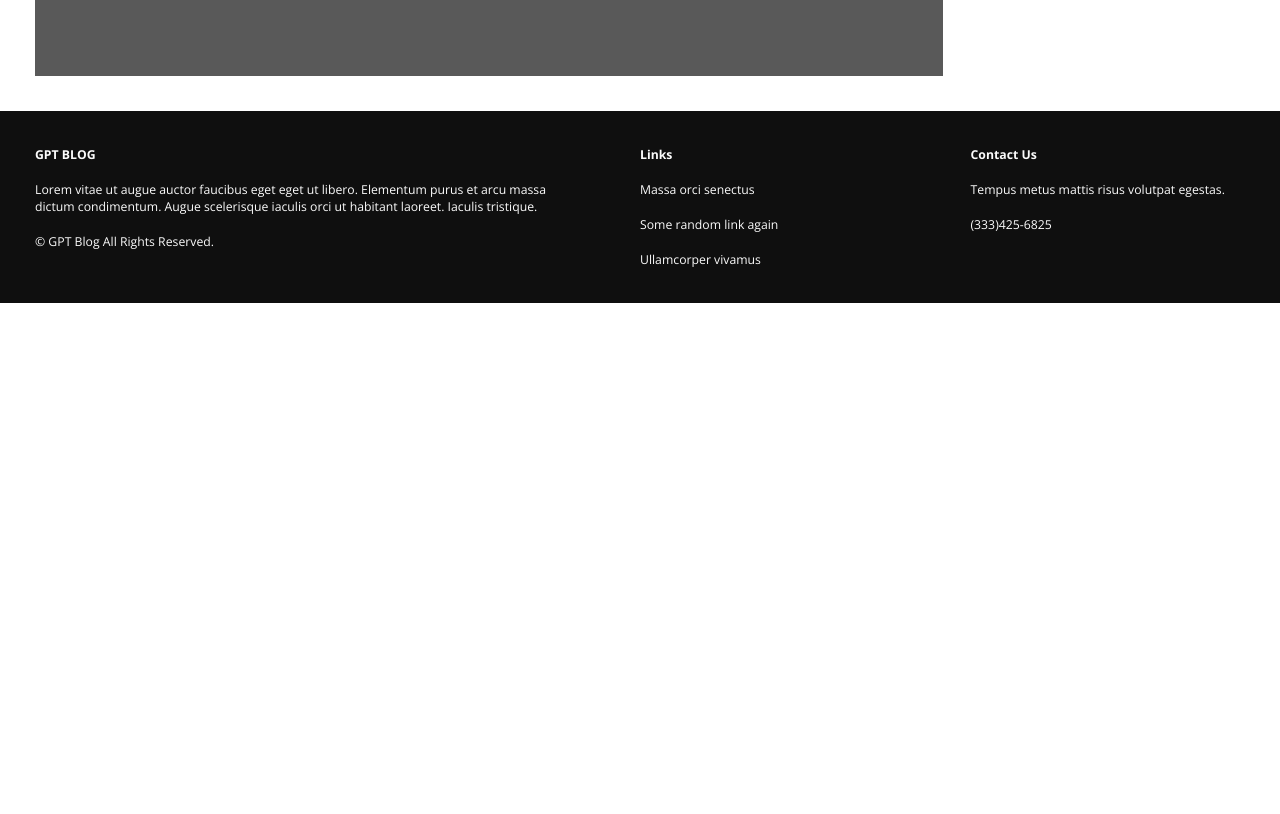
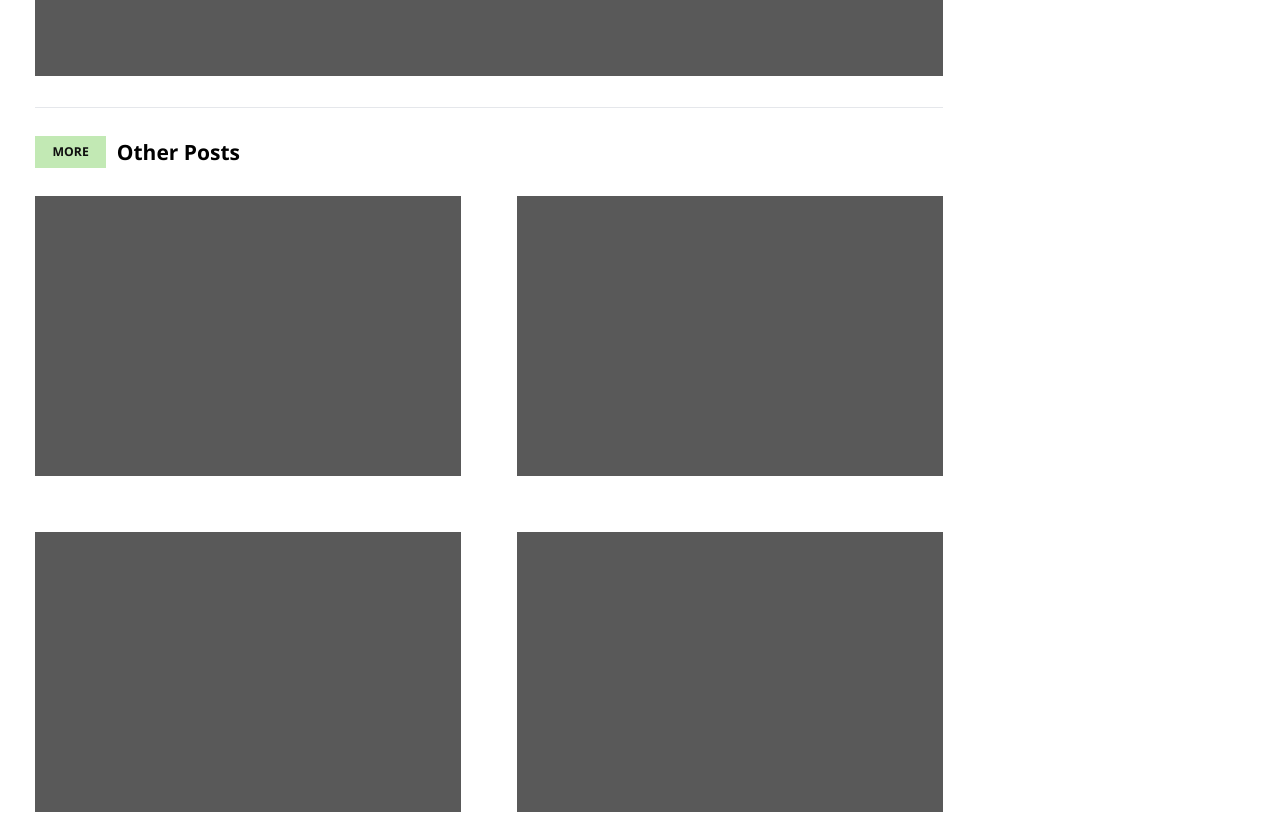
Before and after one commit to NoerGitKat/gpt-blog, a Next.js app: page / in a window 1280 px wide. Shown: the part 1660-2474 px from the top of the page. Before the commit the page ends 1963 px from the top, so only its background shows below. Built offline with nearby package versions, Linux system fonts and the light colour scheme.

Commit message:
Added MoreSection

```diff
--- /dev/null
+++ b/app/(home)/MoreSection.tsx
@@ -0,0 +1,39 @@
+import { Post } from "@prisma/client";
+import { Card } from "../(shared)";
+
+type MoreSectionProps = {
+  otherPosts: Array<Post>;
+};
+
+const MoreSection = ({ otherPosts = [] }: MoreSectionProps) => {
+  return (
+    <section className="pt-4 mb-16">
+      <hr className="border-1" />
+
+      <header className="flex items-center gap-3 my-8">
+        <h3 className="bg-accent-green py-2 px-5 text-wh-900 text-sm font-bold">
+          MORE
+        </h3>
+        <p className="font-bold text-2xl">Other Posts</p>
+      </header>
+      {otherPosts.length > 0 ? (
+        <ul className="sm:grid grid-cols-2 gap-16">
+          {otherPosts.map((post, index) => (
+            <li key={`post${index + 1}`}>
+              <Card imageHeight="h-80" className="mt-5 sm:mt-0" post={post} />
+            </li>
+          ))}
+        </ul>
+      ) : (
+        <aside className="sm:grid grid-cols-2 gap-16">
+          <div className="mt-5 sm:mt-0 bg-wh-500 h-80"></div>
+          <div className="mt-5 sm:mt-0 bg-wh-500 h-80"></div>
+          <div className="mt-5 sm:mt-0 bg-wh-500 h-80"></div>
+          <div className="mt-5 sm:mt-0 bg-wh-500 h-80"></div>
+        </aside>
+      )}
+    </section>
+  );
+};
+
+export default MoreSection;
--- a/app/(home)/TechSection.tsx
+++ b/app/(home)/TechSection.tsx
@@ -1,11 +1,11 @@
 import { Post } from "@prisma/client";
 import { Card } from "../(shared)";
 
-type TechProps = {
+type TechSectionProps = {
   techPosts: Array<Post>;
 };
 
-function TechSection({ techPosts = [] }: TechProps): JSX.Element {
+function TechSection({ techPosts = [] }: TechSectionProps): JSX.Element {
   return (
     <section>
       <hr className="border-1" />
--- a/app/(home)/TravelSection.tsx
+++ b/app/(home)/TravelSection.tsx
@@ -1,11 +1,11 @@
 import { Post } from "@prisma/client";
 import { Card } from "app/(shared)";
 
-type Props = {
+type TravelSectionProps = {
   travelPosts: Array<Post>;
 };
 
-const TravelSection = ({ travelPosts }: Props) => {
+const TravelSection = ({ travelPosts = [] }: TravelSectionProps) => {
   return (
     <section className="mt-10">
       <hr className="border-1" />
--- a/app/(home)/TrendingCard.tsx
+++ b/app/(home)/TrendingCard.tsx
@@ -8,7 +8,7 @@ type TrendingCardProps = {
 
 function TrendingCard({
   className = "",
-  post,
+  post = {},
 }: TrendingCardProps): JSX.Element {
   return (
     <Link
--- a/app/(home)/TrendingSection.tsx
+++ b/app/(home)/TrendingSection.tsx
@@ -1,11 +1,11 @@
 import { Post } from "@prisma/client";
 import TrendingCard from "./TrendingCard";
 
-type Props = {
+type TrendingSectionProps = {
   trendingPosts: Array<Post>;
 };
 
-function TrendingSection({ trendingPosts }: Props): JSX.Element {
+function TrendingSection({ trendingPosts }: TrendingSectionProps): JSX.Element {
   return (
     <section className="mt-6">
       <header className="flex items-center gap-3 mb-4">
--- a/app/page.tsx
+++ b/app/page.tsx
@@ -1,4 +1,5 @@
 import { TechSection, TrendingSection } from "./(home)";
+import MoreSection from "./(home)/MoreSection";
 import TravelSection from "./(home)/TravelSection";
 
 function Home() {
@@ -9,6 +10,7 @@ function Home() {
         <aside className="basis-3/4">
           <TechSection techPosts={[]} />
           <TravelSection travelPosts={[]} />
+          <MoreSection otherPosts={[]} />
         </aside>
       </section>
     </main>
```
